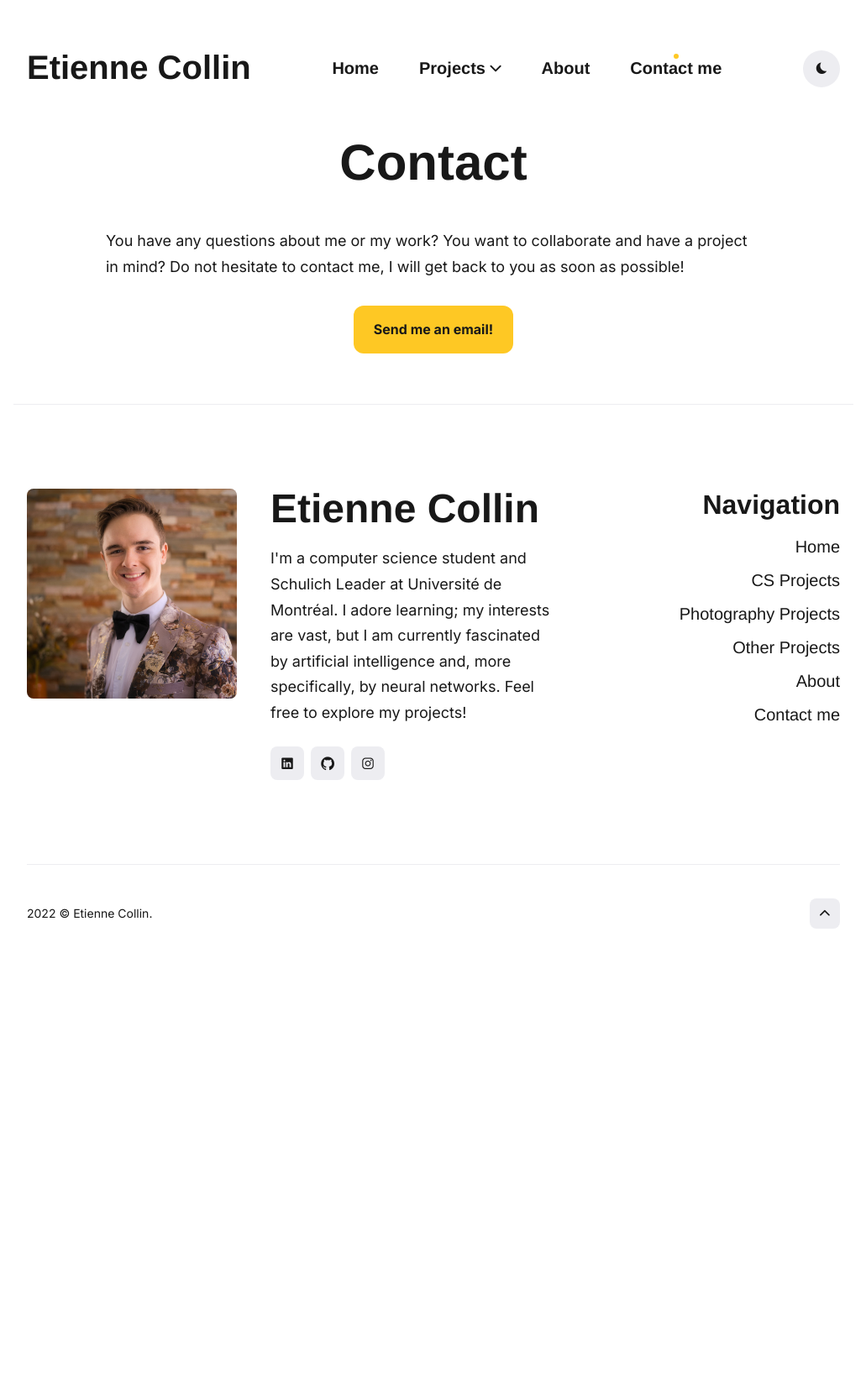
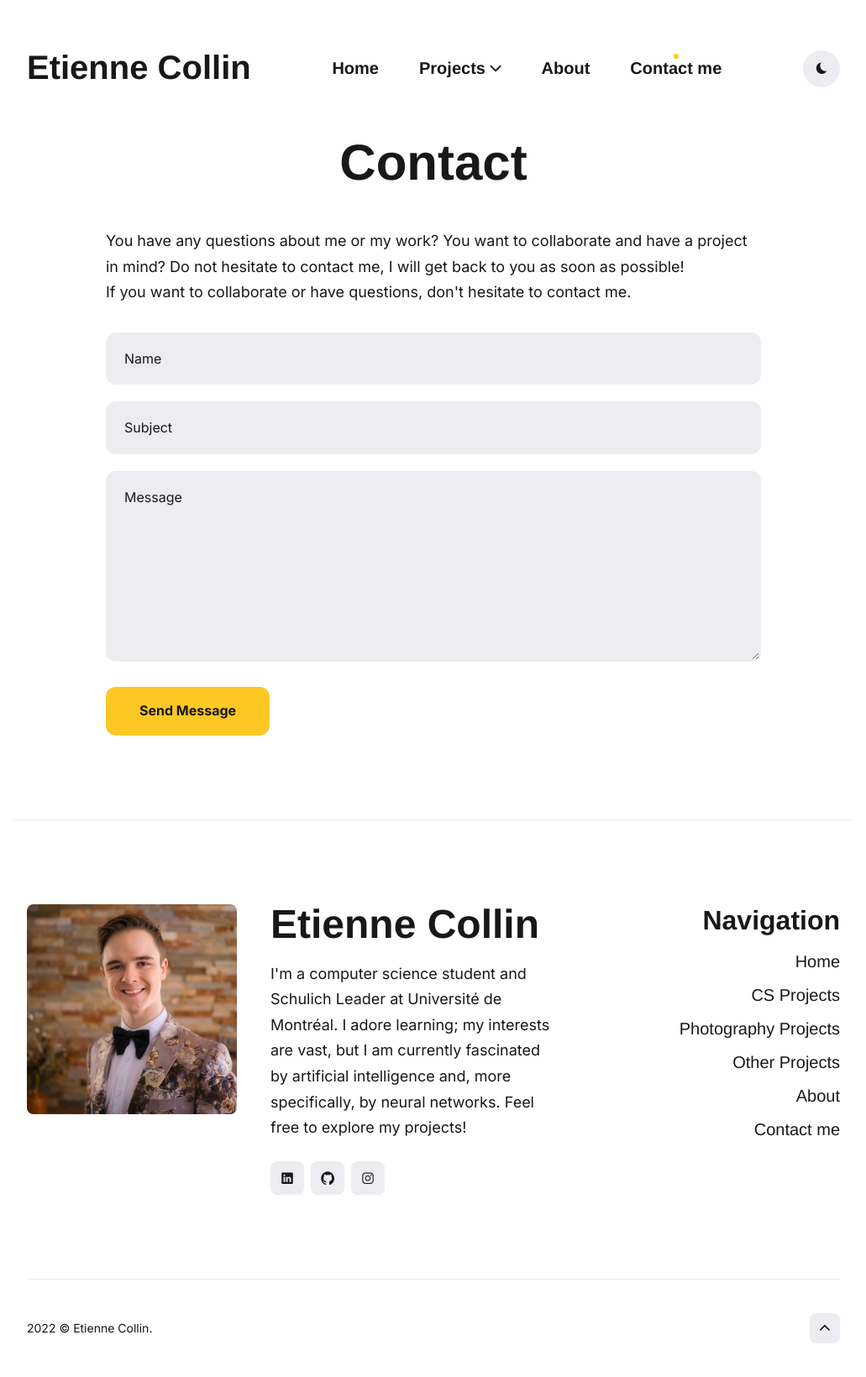
Before and after one commit to etiennecollin/etiennecollin.github.io, a Jekyll site: the page built from _pages/contact.html, in a window 1280 px wide. Shown: the whole page at 84% size, without its empty margins (124-1155 px from the left). Built offline with Jekyll 4.4.1, drawn with Linux system fonts in a browser that asks for light colours; nearby versions of some CDN libraries; some web fonts are replaced; before the commit the page ends 1146 px from its top, so only the background shows below that.

Commit message:
Updated form on contact page

```diff
--- a/_pages/contact.html
+++ b/_pages/contact.html
@@ -9,13 +9,14 @@ You have any questions about me or my work?
 You want to collaborate and have a project in mind?
 Do not hesitate to contact me, I will get back to you as soon as possible!
 
-<div style="text-align:center">
+<!-- Version of the form to send basic email -->
+<!-- <div style="text-align:center">
 	<br>
 	<button class="button button--small" onclick="location.href='mailto:{{site.data.settings.contact.email}}';" type="button">Send me an email!</button>
-</div>
+</div> -->
 
-<!-- Version of the form to use with basic email but formatting of email content broken -->
-<!-- <div class="form-box">
+<!-- Version of the form to send complete email but formatting of email content broken -->
+<div class="form-box">
   <div class="contact-head">
     {% if site.data.settings.contact.description %}
       <p class="contact-description">{{site.data.settings.contact.description}}</p>
@@ -38,7 +39,7 @@ Do not hesitate to contact me, I will get back to you as soon as possible!
       <button class="button button--primary" type="submit" value="Send">Send Message</button>
     </div>
   </form>
-</div> -->
+</div>
 
 <!-- Version of the form to use with FormSpree -->
 <!-- <div class="form-box">
```
